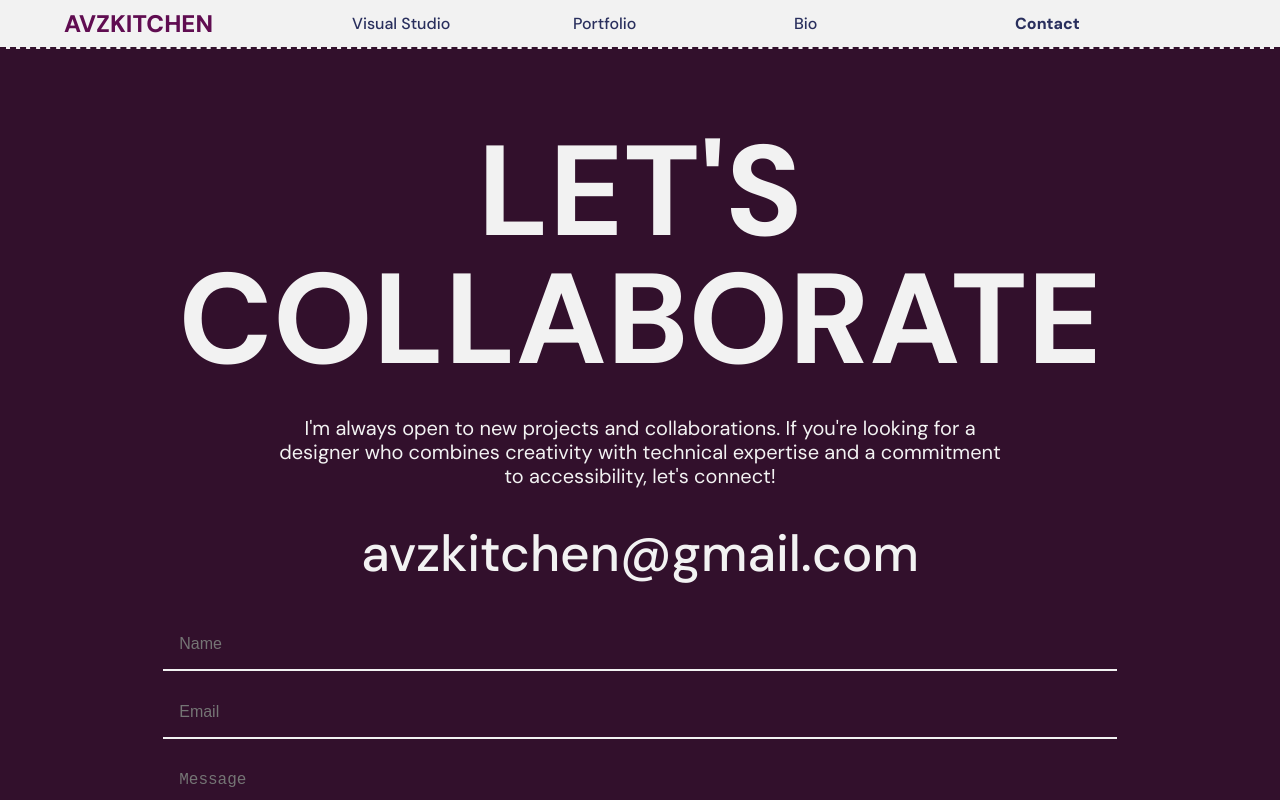
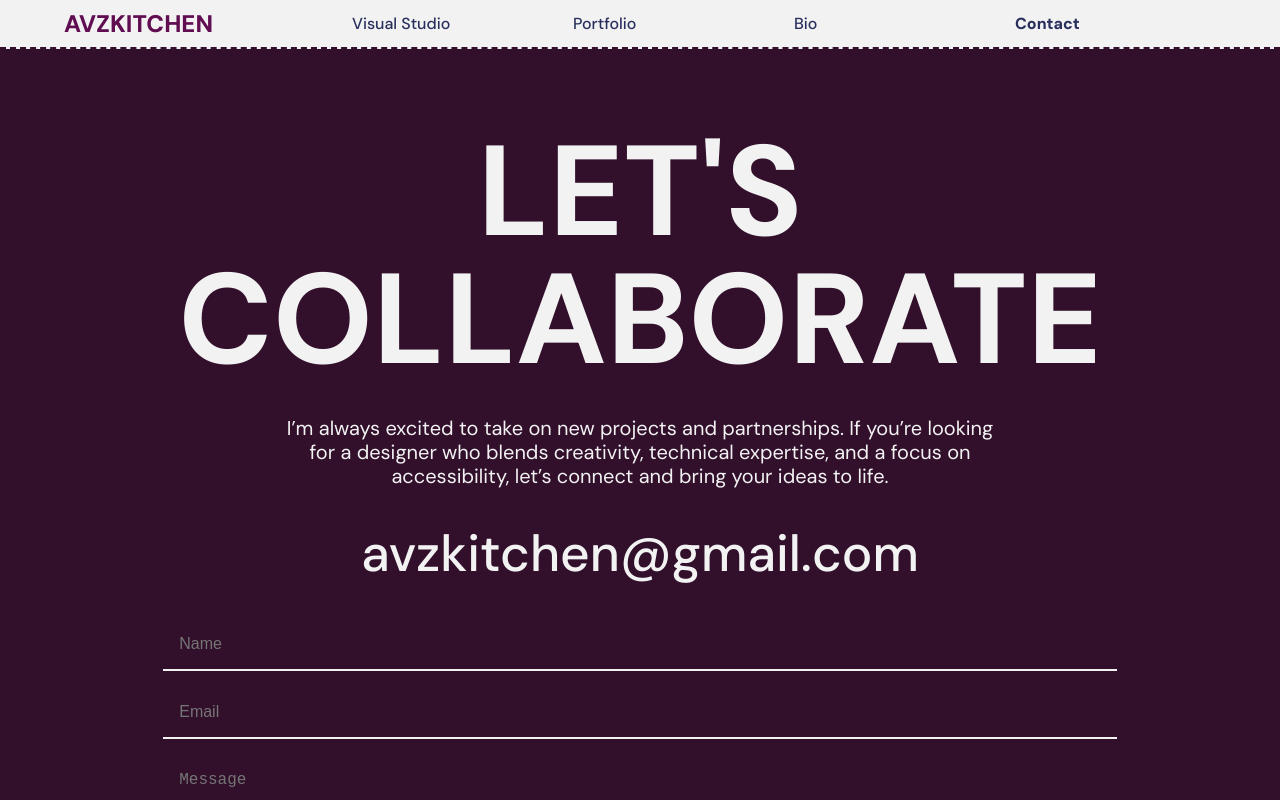
Before and after one commit to avz-kitchen/avzkitchen, a React (Vite) app in the folder portfolio/: page /contact in a window 1280 px wide. Built offline with nearby package versions, Linux system fonts and the light colour scheme.

Commit message:
Update text in ContactSection for improved clarity and engagement

```diff
--- a/portfolio/src/components/contactSection/ContactSection.jsx
+++ b/portfolio/src/components/contactSection/ContactSection.jsx
@@ -36,7 +36,7 @@ const ContactSection = () => {
     <section className="contact-section">
       <div className="contact-container">
                   <h1>Let's Collaborate</h1>
-          <p>I'm always open to new projects and collaborations. If you're looking for a designer who combines creativity with technical expertise and a commitment to accessibility, let's connect!</p>
+          <p>I’m always excited to take on new projects and partnerships. If you’re looking for a designer who blends creativity, technical expertise, and a focus on accessibility, let’s connect and bring your ideas to life.</p>
                   <a href="mailto:avzkitchen@gmail.com">avzkitchen@gmail.com</a>
 
         <div className="formContainer">
```
